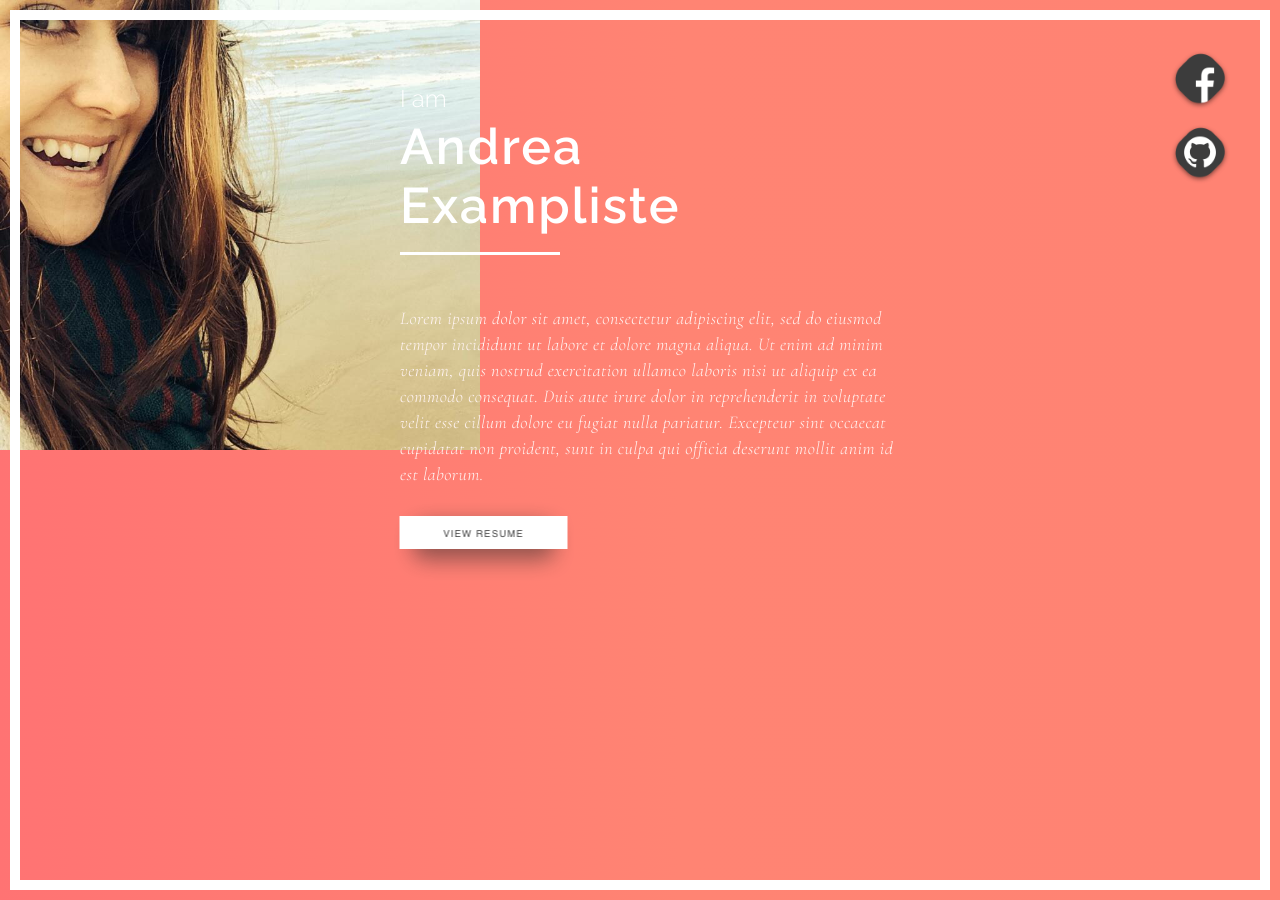
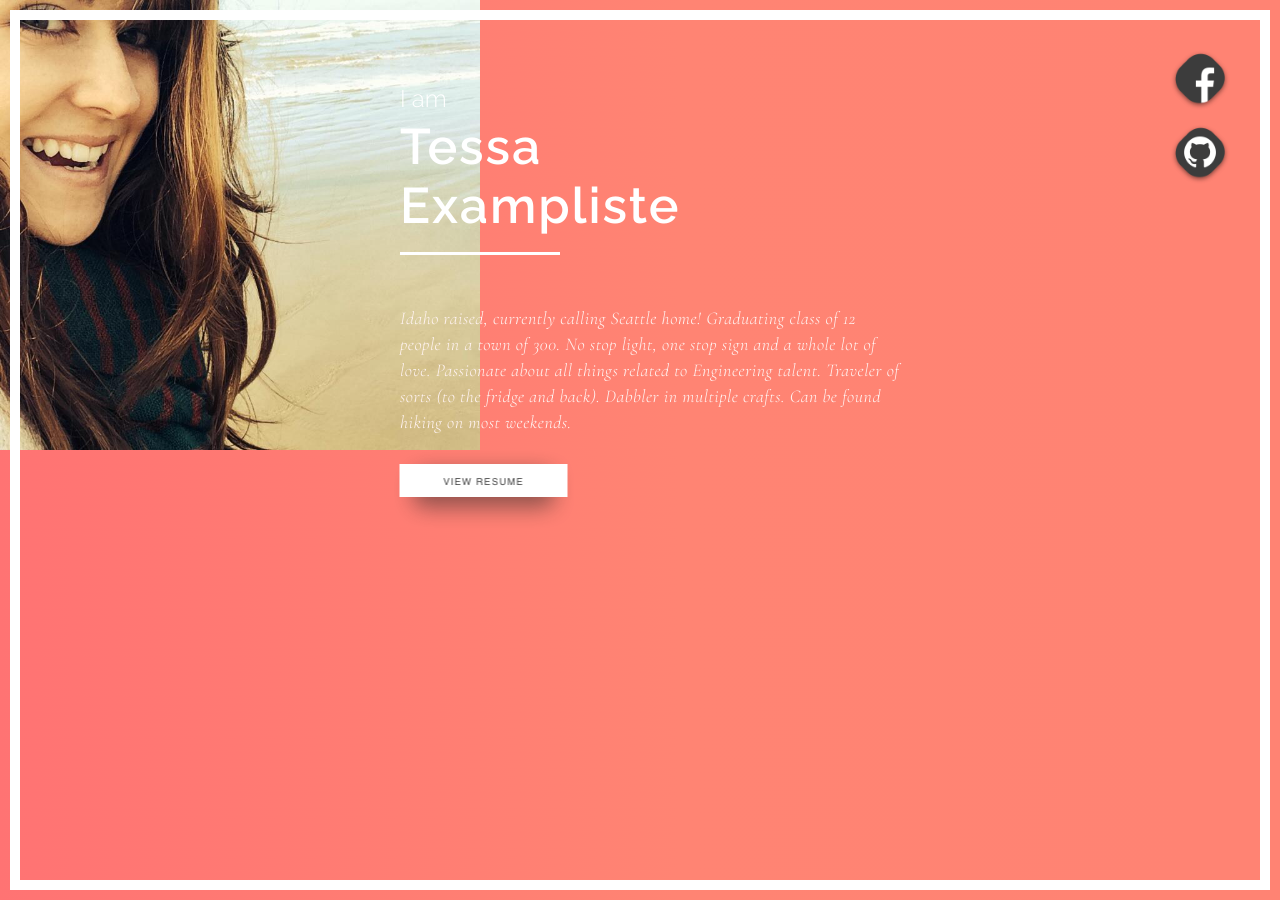
Before and after one commit to Anant08/tessagit.github.io, a Jekyll site: the page index.html, which Jekyll copies as it is, in a window 1280 px wide. Built offline with Jekyll 4.4.1, drawn with Linux system fonts in a browser that asks for light colours.

Commit message:
Edit Profile

```diff
--- a/index.html
+++ b/index.html
@@ -62,7 +62,7 @@ h2 {
 
 }
 h1 {
-	/* Andrea Exampliste: */
+	/* @tessagit: */
 	font-family: 'Raleway', sans-serif;
 	font-size: 50px;
 	font-weight: 600 !important;
@@ -284,20 +284,20 @@ ul {
 <div id="frameBorder"></div>
 <section id="information">
   <h3>I am</h3>
-  <h1>Andrea </br>Exampliste</h1>
+  <h1>Tessa </br>Exampliste</h1>
   <hr>
-  <h2>Lorem ipsum dolor sit amet, consectetur adipiscing elit, sed do eiusmod tempor incididunt ut labore et dolore magna aliqua. Ut enim ad minim veniam, quis nostrud exercitation ullamco laboris nisi ut aliquip ex ea commodo consequat. Duis aute irure dolor in reprehenderit in voluptate velit esse cillum dolore eu fugiat nulla pariatur. Excepteur sint occaecat cupidatat non proident, sunt in culpa qui officia deserunt mollit anim id est laborum.</h2>
-          <a href="https://github.com/UIxUX" id="resumeButton">
+  <h2> Idaho raised, currently calling Seattle home! Graduating class of 12 people in a town of 300. No stop light, one stop sign and a whole lot of love. Passionate about all things related to Engineering talent. Traveler of sorts (to the fridge and back). Dabbler in multiple crafts. Can be found hiking on most weekends. </h2>
+          <a href="resume.pdf" id="resumeButton">
           </a>
 </section>
 <section id="sm_links">
           <div id= "fb">
-                    <a href="http://www.fb.com">
+                    <a href="https://www.facebook.com/">
                     <img border="none" alt="my FB profile" src="fb.png" width="60" height="60">
                     </a>
           </div>
           <div id= "gh">
-                    <a href="http://www.github.com">
+                    <a href="https://github.com/TessaGit">
                               <img border="none" alt="my FB profile" src="gh.png" width="60" height="60">
                     </a>
           </div>
```
